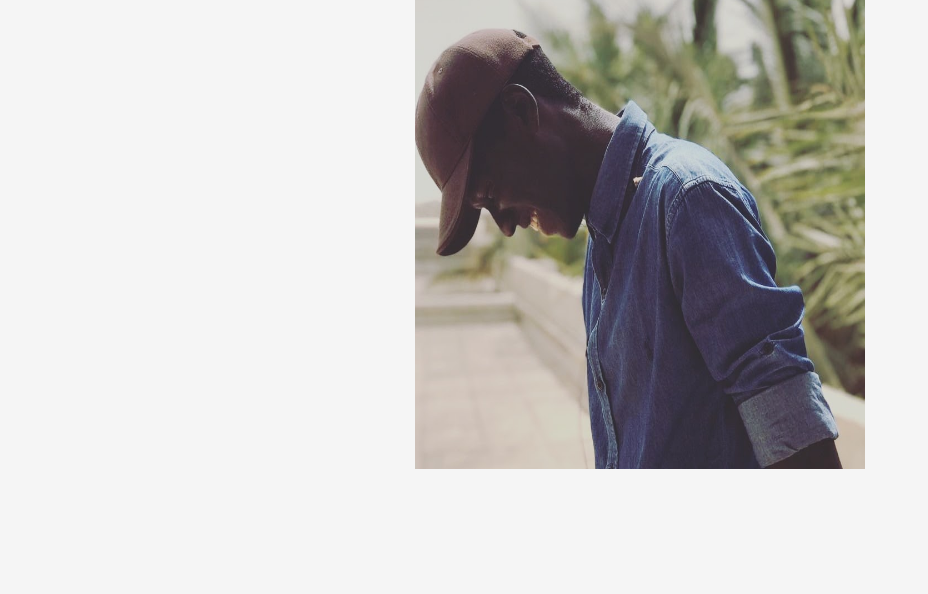
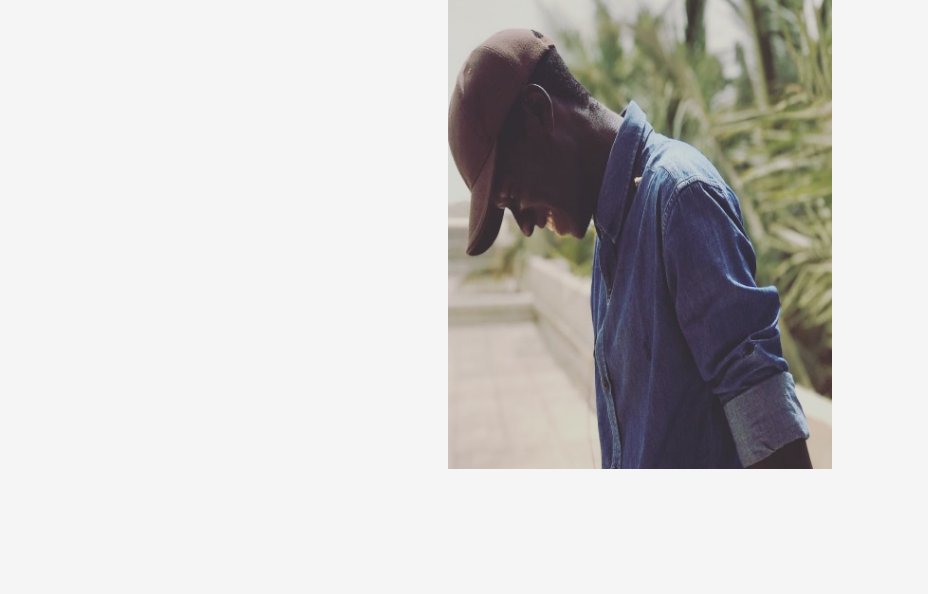
Before and after one commit to MouhamedHa/WXhzyjsl-afzidjportfoliopkdik265544, a plain HTML site: page index.html in a window 1280 px wide. Shown: the part 206-800 px from the top of the page, without its empty margins (0-928 px from the left). Drawn offline with Linux system fonts and the light colour scheme.

Commit message:
Update style.css

```diff
--- a/style.css
+++ b/style.css
@@ -13,7 +13,7 @@ body
     top: 50%;
     left: 50%;
     transform: translate(-50%,-50%);
-    width: 450px;
+    width: 30%;
     height: 550px;
     transform-style: preserve-3d;
     perspective: 600px;
```
